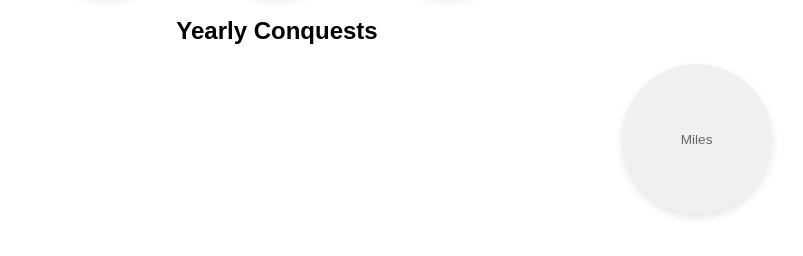
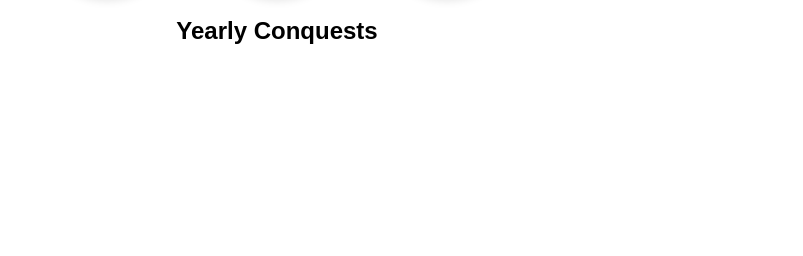
Before and after one commit to jeffdeville/riseeight-calculator, a plain HTML site: page index.htm in a window 1280 px wide. Shown: the part 418-674 px from the top of the page, without its empty margins (363-1166 px from the left). Drawn offline with nearby package versions, Linux system fonts and the light colour scheme; some packages are replaced by stand-ins of ours.

Commit message:
Remove the yearly miles gauge

```diff
--- a/index.htm
+++ b/index.htm
@@ -40,10 +40,6 @@
       <div id="distance-walked"></div>
       <div id="map-row">
         <div id="map"></div>
-        <div class="metric">
-          <div class="value" id="yearly-miles"></div>
-          <div class="unit">Miles</div>
-        </div>
       </div>
     </section>
   </div>
--- a/script.js
+++ b/script.js
@@ -219,7 +219,6 @@ function updateGauges() {
 
   // Calculate yearly distance
   const yearlyDistance = Calculation.yearlyDistance(hours, speed);
-  updateGauge("yearly-miles", yearlyDistance);
   const [city1, city2, realDistance] = Calculation.closestCities(yearlyDistance);
   updateMap(city1, city2, yearlyDistance);
   console.log(city1, city2, realDistance);
--- a/styles.css
+++ b/styles.css
@@ -203,6 +203,6 @@ h1 {
 #map {
   height: 400px;
   /* This sets the height of the map */
-  width: 80%;
+  width: 100%;
   /* This sets the width of the map */
 }
```
